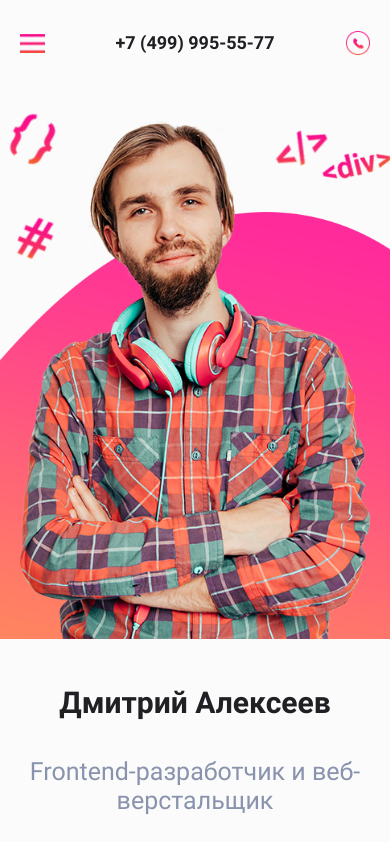
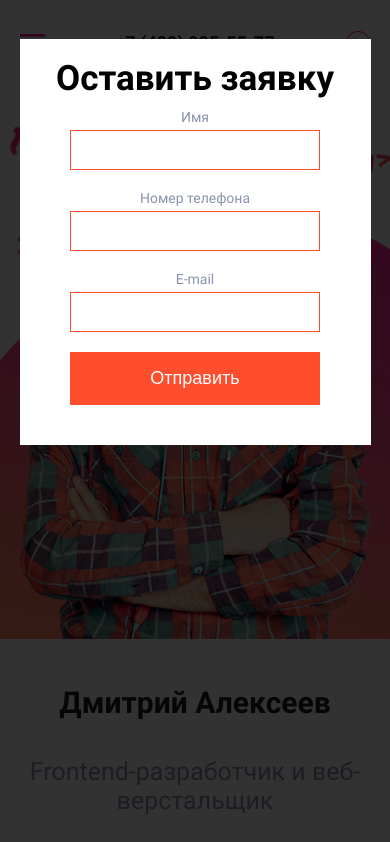
Before and after one commit to DeveloperOfTheFuture/stolbovdeveloper, a plain HTML site: page index.html in a window 390 px wide. Both pictures are taken after a click on the element 357 px from the left and 42 px from the top of the page. Shown: the top 842 px of the page. Drawn offline with Linux system fonts and the light colour scheme.

Commit message:
Правки по мобильным кнопкам и стилям popup-меню; добавление анимации на кнопки

```diff
--- a/js/script.js
+++ b/js/script.js
@@ -36,6 +36,11 @@ $(function(){
         $("body").css("overflow-y", "hidden");
     });
 
+    $(".mobile__icon").click(function(){
+        $(".wrap").css("display", "block");
+        $("body").css("overflow-y", "hidden");
+    });
+
     $(".modal-form__btn").click(function(){
         $(".wrap").css("display", "none");
         $("body").css("overflow-y", "auto");
--- a/styles/mobile.css
+++ b/styles/mobile.css
@@ -68,13 +68,13 @@
     }
 
     .offer__img-1 {
-        top: 50px;
+        top: 20px;
         left: 100px;
     }
 
     .offer__img-2 {
         top: initial;
-        bottom: 20px;
+        bottom: 10px;
         left: 50px;
     }
 
@@ -90,9 +90,6 @@
     }
 
     .offer__img-5 {
-        /* bottom: 150px;
-        left: initial;
-        right: 20px; */
         display: none;
     }
 
@@ -157,6 +154,10 @@
         top: initial;
         bottom: 30px;
         right: 50px;
+    }
+
+    .modal-form {
+        width: 60%;
     }
 }
 
@@ -371,6 +372,15 @@
     .social__link {
         margin-right: 10px;
     }
+
+    .modal-form {
+        width: 90%;
+        text-align: center;
+    }
+
+    .modal-form__title {
+        font-size: 35px;
+    }
 }
 
 @media screen and (min-width: 550px) and (max-width: 700px) {
--- a/styles/styles.css
+++ b/styles/styles.css
@@ -139,6 +139,7 @@ h3 {
     color: #fff;
     padding: 15px 40px;
     cursor: pointer;
+    transition: all .5s ease;
 }
 
 .offer__btn:hover {
@@ -154,6 +155,7 @@ h3 {
     padding: 12px 45px;
     font-size: 16px;
     cursor: pointer;
+    transition: all .5s ease;
 }
 
 .offer__btn_color_white:hover {
```
